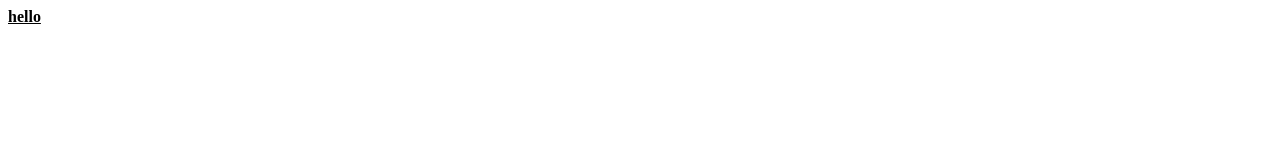
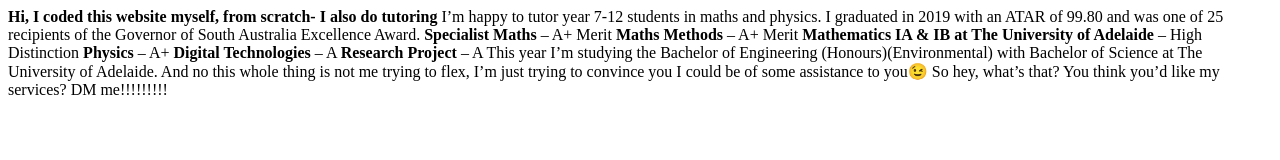
Before and after one commit to BenHeard/benheardtutor.github.io, a plain HTML site: page index.html in a window 1280 px wide. Drawn offline with Linux system fonts and the light colour scheme.

Commit message:
Update index.html

```diff
--- a/index.html
+++ b/index.html
@@ -1,3 +1,19 @@
 
 
-<b><u>hello</b></u>
+<b>Hi, I coded this website myself, from scratch- I also do tutoring</b>
+
+
+
+
+I’m happy to tutor year 7-12 students in maths and physics. I graduated in 2019 with an ATAR of 99.80 and was one of 25 recipients of the Governor of South Australia Excellence Award.
+
+<b>Specialist Maths</b> – A+ Merit
+<b>Maths Methods</b> – A+ Merit
+<b>Mathematics IA & IB at The University of Adelaide</b> – High Distinction
+<b>Physics</b> – A+
+<b>Digital Technologies</b> – A
+<b>Research Project</b> – A
+
+This year I’m studying the Bachelor of Engineering (Honours)(Environmental) with Bachelor of Science at The University of Adelaide. And no this whole thing is not me trying to flex, I’m just trying to convince you I could be of some assistance to you😉
+
+So hey, what’s that? You think you’d like my services? DM me!!!!!!!!!
```
